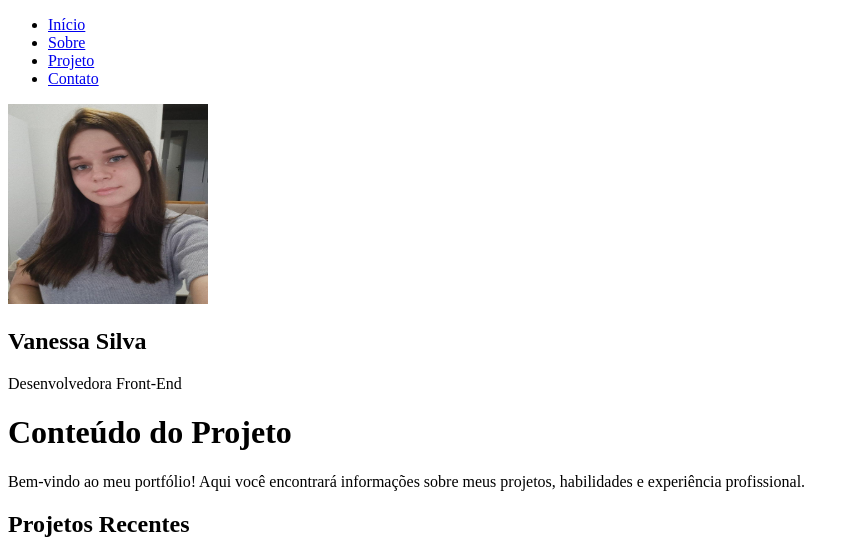
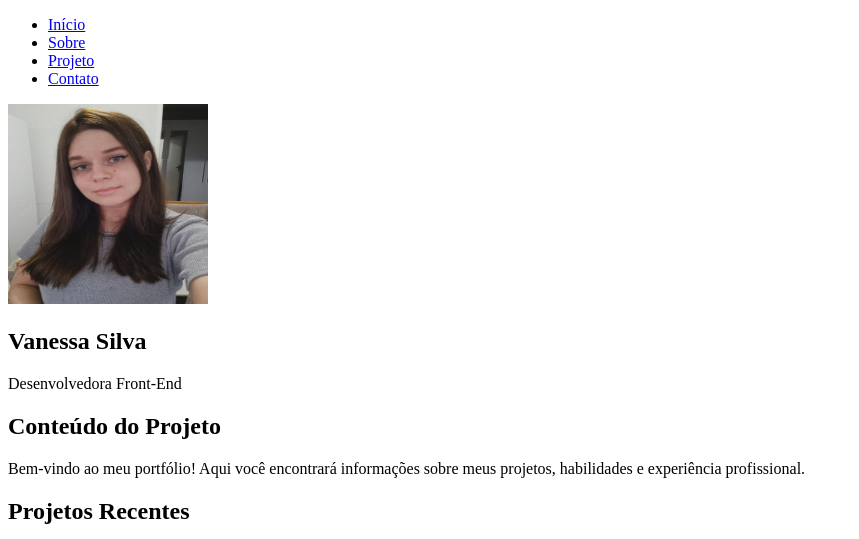
Before and after one commit to VanessaHenker/Portifolio, a React (Vite) app: page / in a window 1280 px wide. Shown: the top 539 px of the page, without its empty margins (0-859 px from the left). Built offline with nearby package versions, Linux system fonts and the light colour scheme; the HTML template or start-up script is replaced by a standard one.

Commit message:
Organização dos components

```diff
--- a/src/App.tsx
+++ b/src/App.tsx
@@ -1,7 +1,7 @@
 import NavBar from './components/layout/navBar';
 import Home from './components/pages/home';
+import { BrowserRouter as Router, Routes, Route } from 'react-router-dom';
 
-import { BrowserRouter as Router, Routes, Route } from 'react-router-dom';
 
 function App() {
   return (
--- a/src/components/pages/home.tsx
+++ b/src/components/pages/home.tsx
@@ -1,19 +1,12 @@
 import ContactSection from "../sections/ContactSection";
+import HeroSection from "../sections/HeroSection";
 import ProjectsSection from "../sections/ProjectsSection";
 
 function Home() {
   return (
     <main>
       <div>
-        <img src="./src/assets/img/FotoVanessa.jpg" alt="Foto de Vanessa" width="200" height="200" />
-        <h2>Vanessa Silva</h2>
-        <p>Desenvolvedora Front-End</p>
-
-        <h1>Conteúdo do Projeto</h1>
-        <p>
-          Bem-vindo ao meu portfólio! Aqui você encontrará informações sobre meus projetos,
-          habilidades e experiência profissional.
-        </p>
+        <HeroSection />
       </div>
 
       <ProjectsSection />
--- a/src/components/sections/HeroSection.tsx
+++ b/src/components/sections/HeroSection.tsx
@@ -0,0 +1,18 @@
+
+function HeroSection() {
+  return (
+    <section>
+      <img src="./src/assets/img/FotoVanessa.jpg" alt="Foto de Vanessa" width="200" height="200" />
+      <h2>Vanessa Silva</h2>
+      <p>Desenvolvedora Front-End</p>
+
+      <h1>Conteúdo do Projeto</h1>
+      <p>
+        Bem-vindo ao meu portfólio! Aqui você encontrará informações sobre meus projetos,
+        habilidades e experiência profissional.
+      </p>
+    </section>
+  );
+}
+
+export default HeroSection;
```
